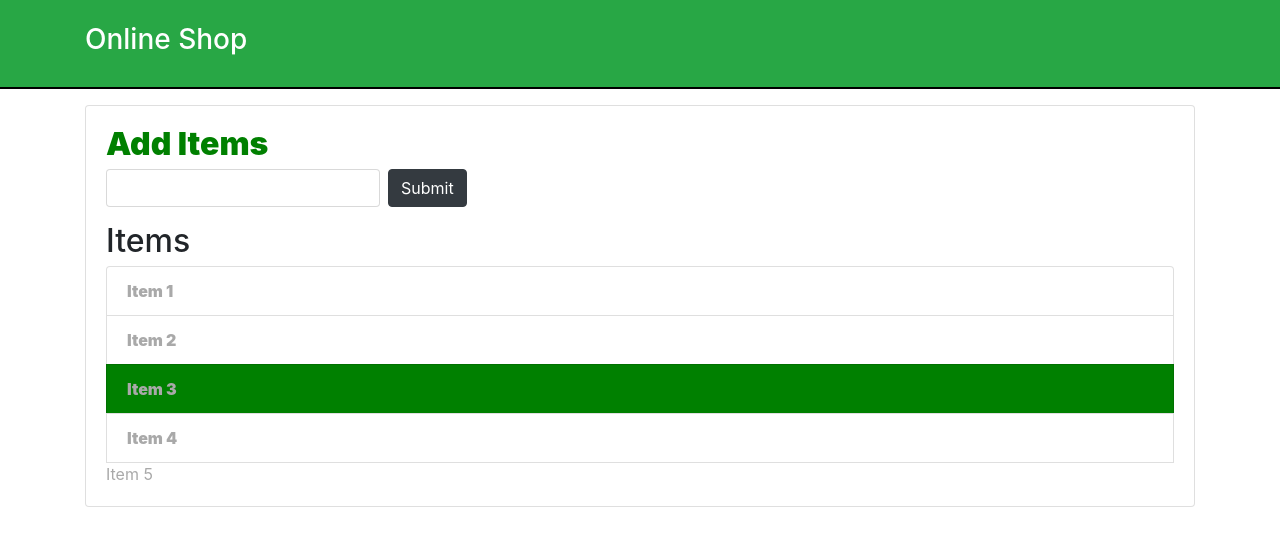
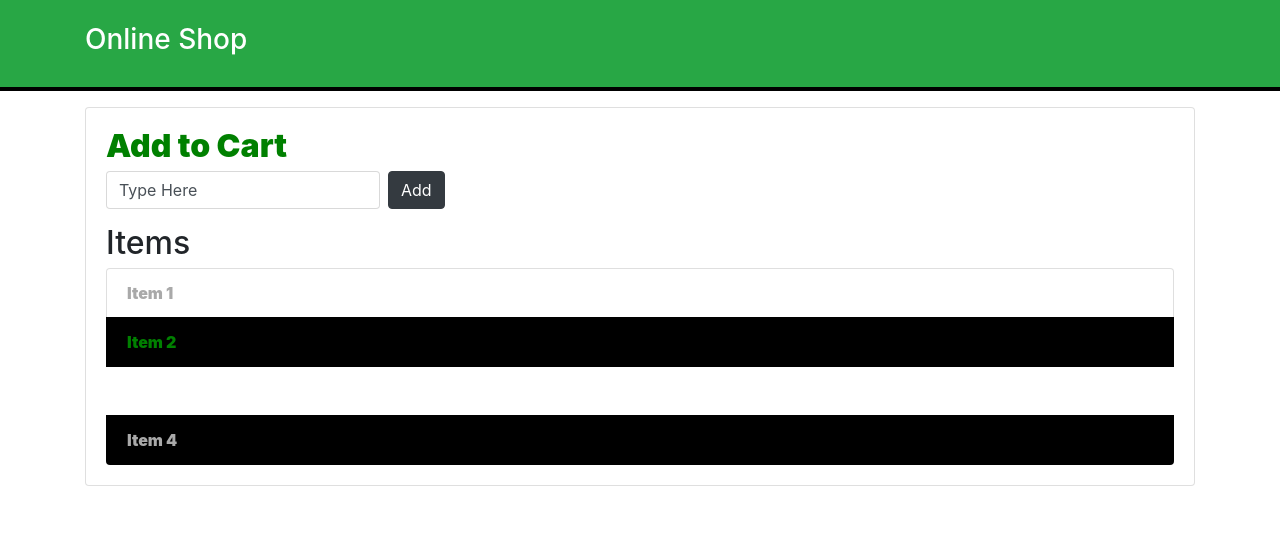
Before and after one commit to nidhijagga/Assignment, a plain HTML site: page index.html in a window 1280 px wide. Drawn offline with nearby package versions, Linux system fonts and the light colour scheme.

Commit message:
Task 6 Changes

```diff
--- a/dom.js
+++ b/dom.js
@@ -51,8 +51,43 @@ for(let i = 0; i<allList.length; i++){
 let li = document.getElementsByTagName('li');
 console.log(li);
 
-li[4].style.listStyle = "none";
+// li[4].style.listStyle = "none";
 
 for (let i = 0; i<li.length; i++){
     li[i].style.color = "darkgrey"
 }
+
+
+//Query Sellector
+let header = document.querySelector('#main-header');
+header.style.borderBottom = 'solid 4px black';
+
+let input = document.querySelector('input');
+input.value = "Type Here";
+
+let submit = document.querySelector('input[type = "submit"]');
+submit.value = "Add";
+
+let secondItem  = document.querySelector('.list-group-item:nth-child(2)');
+secondItem.style.background = "green";
+
+let hiddenEle = document.querySelector('.list-group-item:nth-child(3)');
+// hiddenEle.setAttribute("hidden", true);
+hiddenEle.style.visibility = "hidden";
+
+
+//Query Selector All
+
+let titles = document.querySelectorAll('.title')
+titles[0].textContent = "Add to Cart";
+
+let secondEle = document.querySelectorAll('.list-group-item:nth-child(2)');
+console.log(secondEle);
+secondEle[0].style.color = 'green';
+
+//doing even instead of odd because one odd element is already hidden.
+let even = document.querySelectorAll('li:nth-child(even)');
+
+for(let i = 0; i< even.length; i++){
+    even[i].style.background = "black";
+}
--- a/index.html
+++ b/index.html
@@ -26,7 +26,7 @@
       <li class="list-group-item">Item 2</li>
       <li class="list-group-item">Item 3</li>
       <li class="list-group-item">Item 4</li>
-      <li>Item 5</li>
+      <!-- <li>Item 5</li> -->
     </ul>
    </div>
   </div>
```
